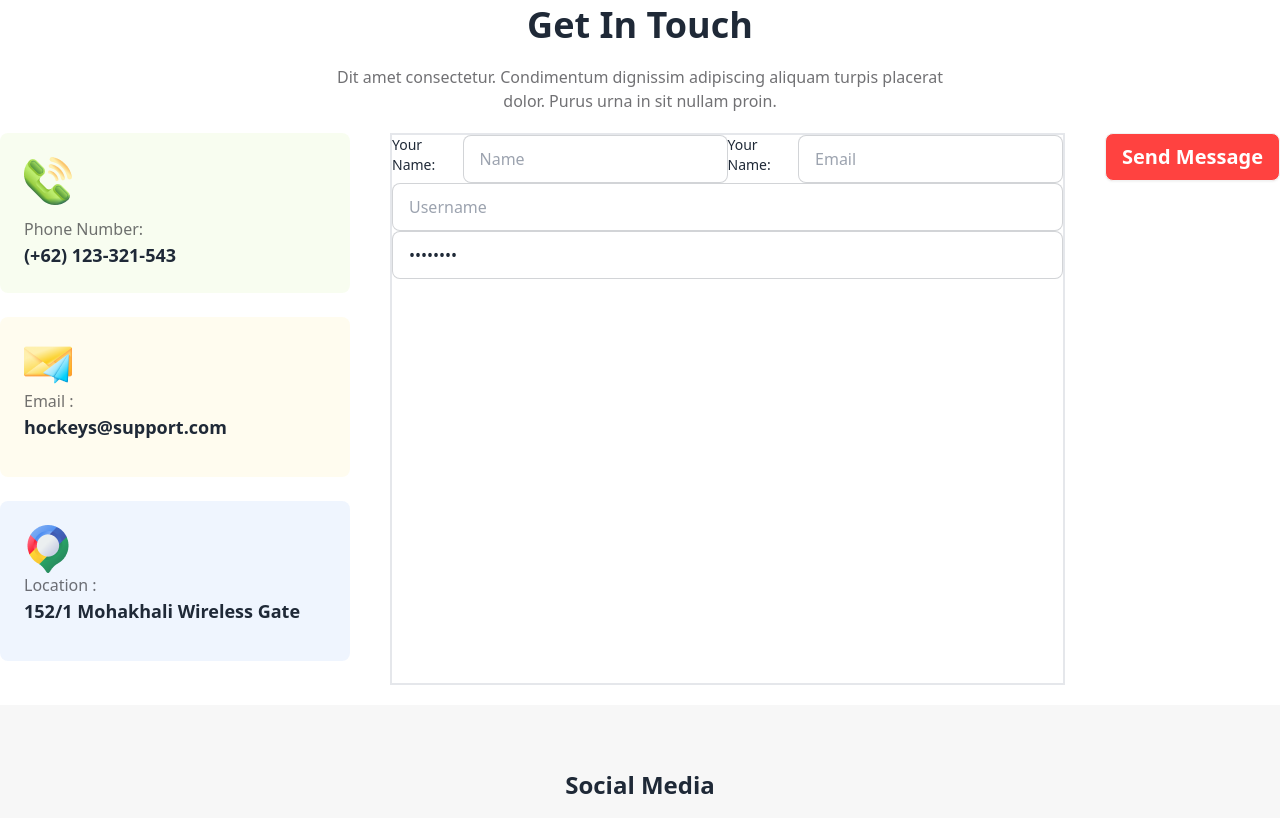
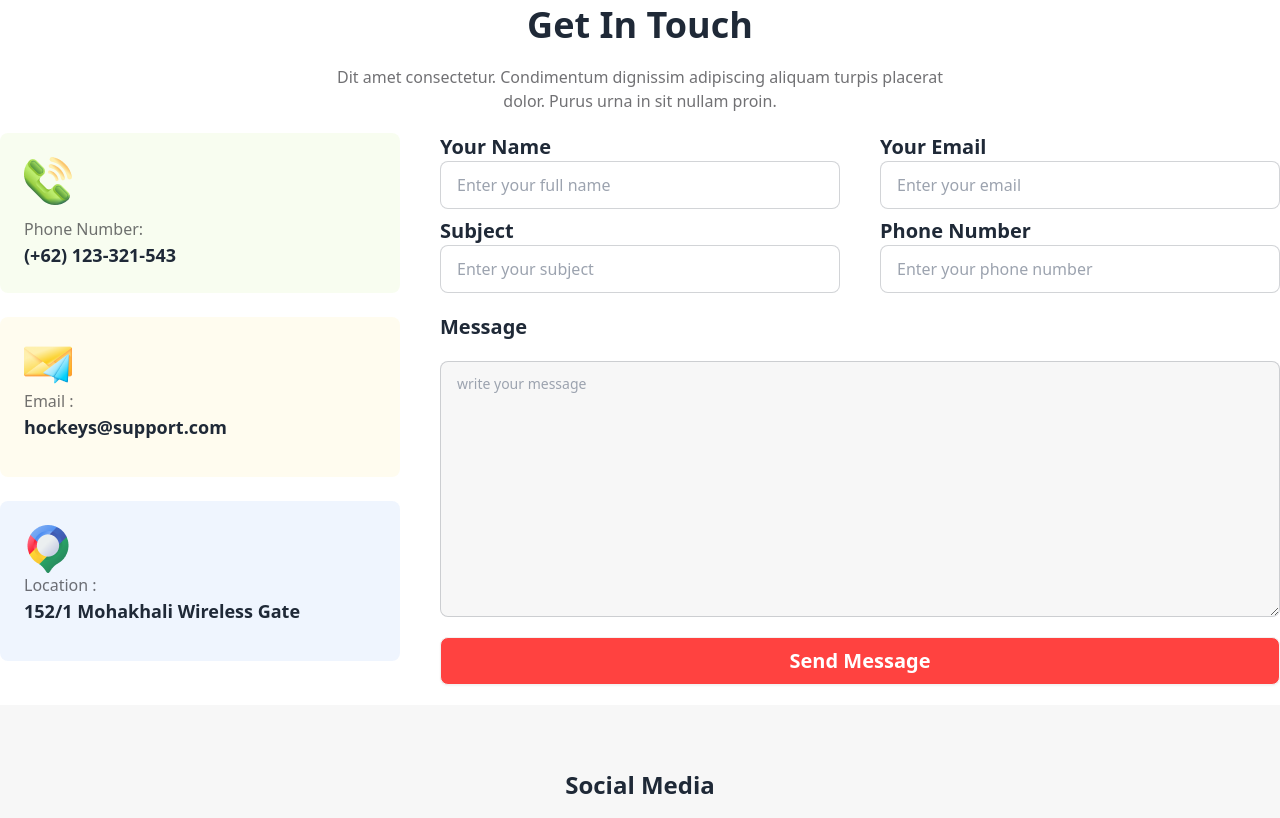
Before and after one commit to dewanNz/hockey-s-club, a plain HTML site: page index.html in a window 1280 px wide. Shown: the part 4580-5398 px from the top of the page. Drawn offline with nearby package versions, Linux system fonts and the light colour scheme.

Commit message:
touch section updated

```diff
--- a/index.html
+++ b/index.html
@@ -619,22 +619,23 @@
               dolor. Purus urna in sit nullam proin.
             </p>
         </div>
+
         <div class="flex gap-10 flex-col lg:flex-row mb-5">
             <div>
-            <div class="w-[350px] bg-[#BCED6D1A] space-y-3 rounded-lg p-6 mb-6">
+                <div class="w-[400px] bg-[#BCED6D1A] space-y-3 rounded-lg p-6 mb-6">
                   <img src="images/Group 1171275317.png" alt="" />
                   <p>
                     <span class="text-para-color">Phone Number:</span> <br />
                     <span class="text-lg font-bold">(+62) 123-321-543</span>
                   </p>
                 </div>
-            <div class="w-[350px] bg-[#FDDD5F1A] space-y-3 rounded-lg p-6 mb-6">
+                <div class="w-[400px] bg-[#FDDD5F1A] space-y-3 rounded-lg p-6 mb-6">
                   <img src="images/Group 1171275318.png" alt="" />
                     <span class="text-para-color">Email :</span> <br />
                     <span class="text-lg font-bold">hockeys@support.com</span>
                   </p>
                 </div>
-            <div class="w-[350px] bg-[#629CF31A] space-y-3 rounded-lg p-6 mb-6">
+                <div class="w-[400px] bg-[#629CF31A] space-y-3 rounded-lg p-6 mb-6">
                   <img src="images/Group 1171275321.png" alt="" />
                     <span class="text-para-color">Location :</span> <br />
                     <span class="text-lg font-bold">152/1 Mohakhali Wireless Gate</span>
@@ -642,26 +643,45 @@
                 </div>
             </div>
 
-
-          <div class="border-2">
-          <div class="flex flex-col lg:flex-row">
-            <p class="label-text">Your Name:</p>
+            <div class="w-full">
+              <div class="space-y-2">
+                <div class="grid grid-cols-1 lg:grid-cols-2 gap-10">
+                    <div>
+                    <p class="label-text text-xl font-bold">Your Name</p>
                     <label class="input input-bordered flex items-center gap-2">
-              <input type="text" class="grow" placeholder="Name" />
-            </label>
-            <span class="label-text">Your Name:</span> <br>
-            <label class="input input-bordered flex items-center gap-2">
-              <input type="text" class="grow" placeholder="Email" />
+                      <input type="text" class="grow" placeholder="Enter your full name" />
                     </label>
                     </div>
+                    <div>
+                        <p class="label-text text-xl font-bold">Your Email</p>
                       <label class="input input-bordered flex items-center gap-2">
-              <input type="text" class="grow" placeholder="Username" />
-            </label>
-            <label class="input input-bordered flex items-center gap-2">
-              <input type="password" class="grow" value="password" />
+                        <input type="text" class="grow" placeholder="Enter your email" />
                       </label>
                     </div>
+                 </div>
+              <div class="grid grid-cols-1 lg:grid-cols-2 gap-10 ">
+                <div>
+                    <p class="label-text text-xl font-bold">Subject</p>
+                    <label class="input input-bordered flex items-center gap-2">
+                      <input type="text" class="grow" placeholder="Enter your subject" />
+                    </label>
+                </div>
+                <div>
+                        <p class="label-text text-xl font-bold">Phone Number</p>
+                      <label class="input input-bordered flex items-center gap-2">
+                        <input type="text" class="grow" placeholder="Enter your phone number" />
+                      </label>
+                </div>
+              </div>
+
+            </div>
+
+            <div class="grid grid-cols-1 space-y-5 mt-5">
+              <p class="label-text text-xl font-bold">Message</p>
+              <textarea class="textarea textarea-bordered bg-[#13131808] h-64" placeholder="write your message"></textarea>
               <button class="btn bg-coral-red text-white text-xl">Send Message</button>
+            </div>
+            </div>
 
 
         </div>
@@ -675,7 +695,6 @@
               <i class="fa-brands fa-github"></i>
               </div>
         </div>
-
       </section>
     </main>
     <footer class="footer p-10 bg-neutral text-neutral-content ">
```
Lines whose indentation alone changed are shown as unchanged.
